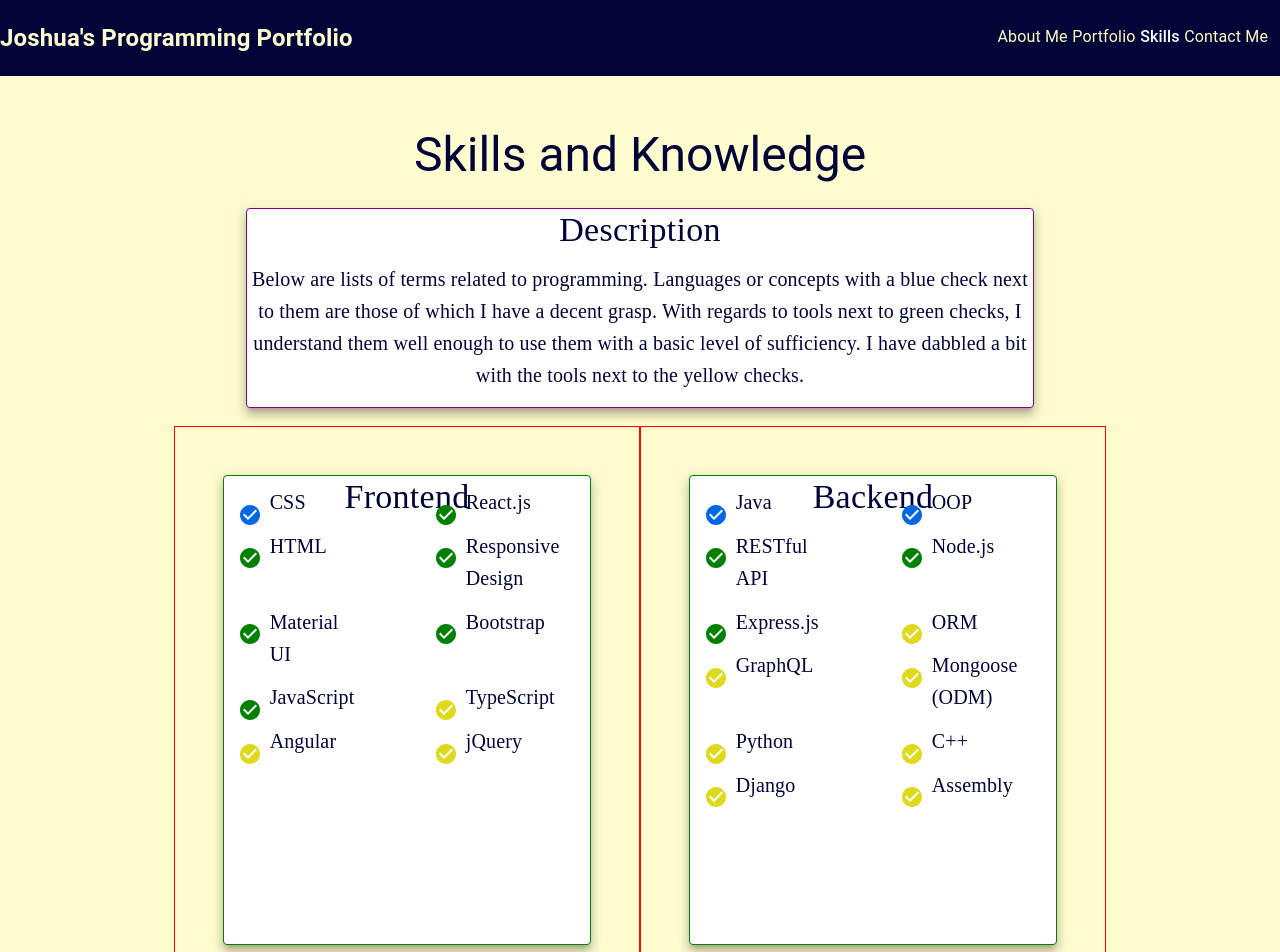
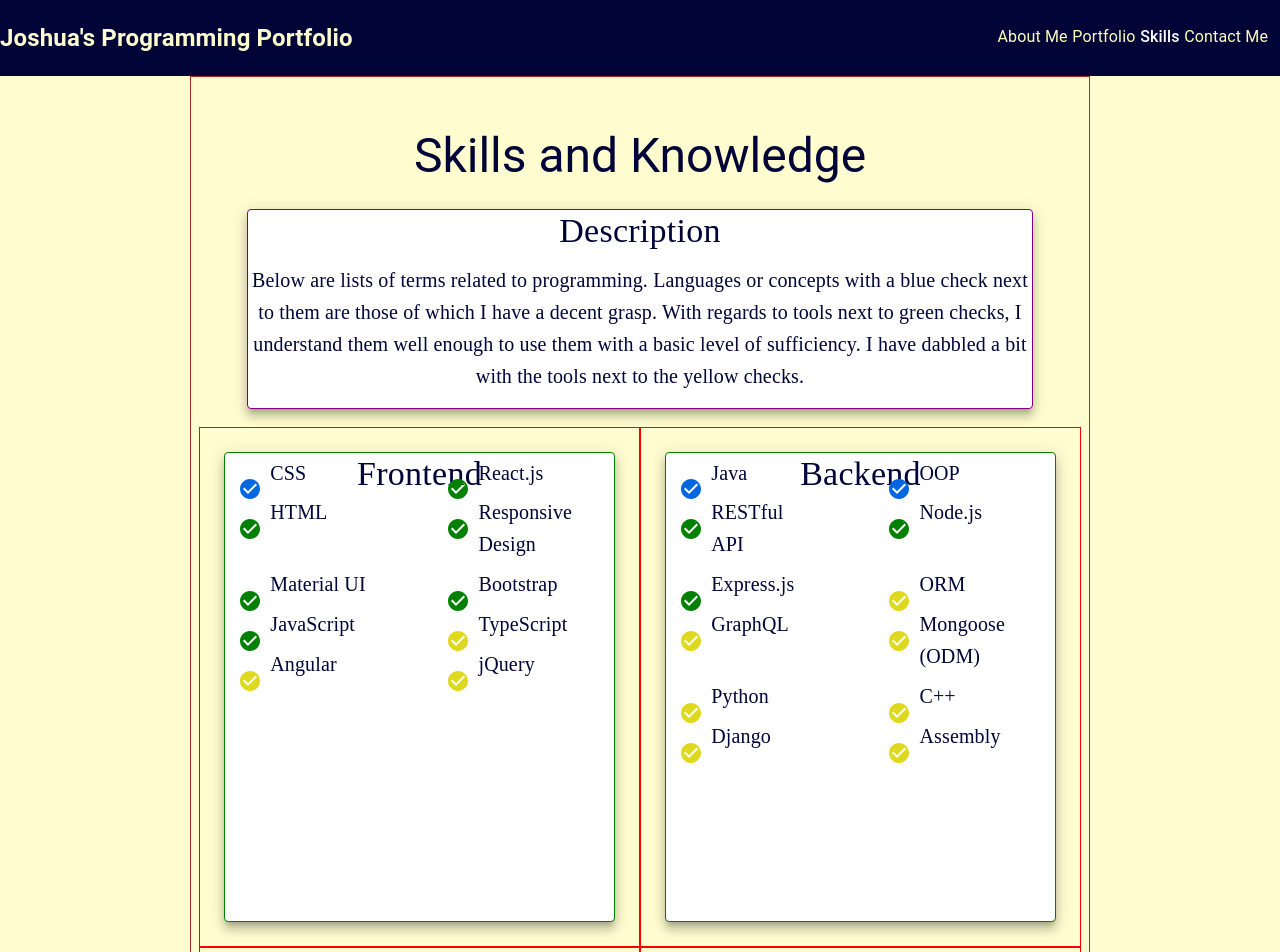
Before and after one commit to CoderJ01/material-ui-programming-portfolio, a React (Create React App) app: page /skills in a window 1280 px wide. Shown: the top 952 px of the page. Built offline with nearby package versions, Linux system fonts and the light colour scheme.

Commit message:
fix container spacing (mult files change for error diagnostics)

```diff
--- a/src/components/PortfolioCard/PortfolioCard.component.jsx
+++ b/src/components/PortfolioCard/PortfolioCard.component.jsx
@@ -11,7 +11,7 @@ import SetCheckmarkColor from './PortfolioCard.util';
 const PortfolioCard = ({ dataObj = [] }) => {
     let checkmarkColor;
     return (
-        <Grid xs={12} sm={8} md={8} lg={6} className='portfolio-card-grid' sx={{ border: '1px solid red'}}>
+        <Grid xs={12} sm={8} md={8} lg={6} className='portfolio-card-grid' sx={{ border: '1px solid red', width: '100%'}}>
             <Box
                 sx={{
                     display: 'flex',
--- a/src/pages/Skills/Skills.page.jsx
+++ b/src/pages/Skills/Skills.page.jsx
@@ -19,7 +19,7 @@ const Skills = () => {
     return (
         <React.Fragment>
             <CssBaseline />
-            <Container maxWidth="md" className='skills-container-top'>
+            <Container maxWidth="md" className='skills-container-top' sx={{  border: '1px solid brown'}}>
                 <Box sx={{ minHeight: '220vh', backgroundColor: 'rgb(255, 253, 208)' }} className='skills-box'>
                     <Typography variant="h3" gutterBottom sx={{ color: 'rgb(0, 4, 55)', textAlign: 'center', marginTop: '6%'}} className='skills-heading'>Skills and Knowledge</Typography>
                     <Container className='skills-container'>
@@ -42,7 +42,7 @@ const Skills = () => {
                         </Box>
                     </Container>
                     <Box sx={{ flexGrow: 1 }}>
-                        <Grid container spacing={10} sx={{ marginTop: '10px', justifyContent: 'center' }} className="skills-grid">
+                        <Grid container spacing={4} sx={{ marginTop: '10px', justifyContent: 'center' }} className="skills-grid">
                             <PortfolioCard dataObj={frontend}/>
                             <PortfolioCard dataObj={backend}/>
                             <PortfolioCard dataObj={database}/>
```
